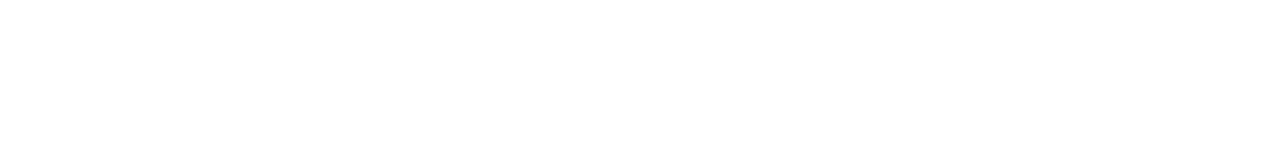
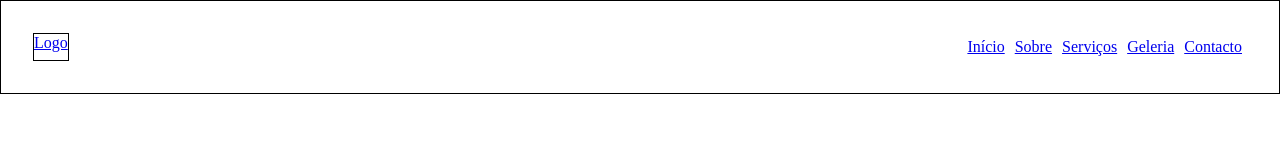
Before and after one commit to NicolauAlfredo/unitel-code-web-2022, a plain HTML site: page projecto-final/index.html in a window 1280 px wide. Drawn offline with Linux system fonts and the light colour scheme.

Commit message:
Criando a estrutura e o estilo inicial do projecto

```diff
--- a/projecto-final/css/index.css
+++ b/projecto-final/css/index.css
@@ -0,0 +1,32 @@
+* {
+    padding: 0;
+    margin: 0;
+    box-sizing: border-box;
+}
+
+ul, nav {
+    list-style: none;
+}
+
+.nav-bar {
+    border: 1px solid black;
+    width: 100%;
+    display: flex;
+    justify-content: space-between;
+    flex-direction: row;
+    padding: 2rem 2rem;
+}
+
+.link-logo {
+    border: 1px solid black;
+}
+
+ul {
+    height: 100%;
+    display: flex;
+    justify-content: center;
+}
+
+li {
+    margin: 5px;
+}
--- a/projecto-final/index.html
+++ b/projecto-final/index.html
@@ -8,6 +8,30 @@
     <link rel="stylesheet" href="css/index.css">
 </head>
 <body>
+    <header class="nav-bar">
+        <a class="link-logo" href="index.html">
+            Logo
+        </a>
+        <nav class="nav-bar__nav">
+            <ul>
+                <li>
+                    <a href="#">Início</a>
+                </li>
+                <li>
+                    <a href="#">Sobre</a>
+                </li>
+                <li>
+                    <a href="#">Serviços</a>
+                </li>
+                <li>
+                    <a href="#">Geleria</a>
+                </li>
+                <li>
+                    <a href="#">Contacto</a>
+                </li>
+            </ul>
 
+        </nav>
+    </header>
 </body>
 </html>
```
